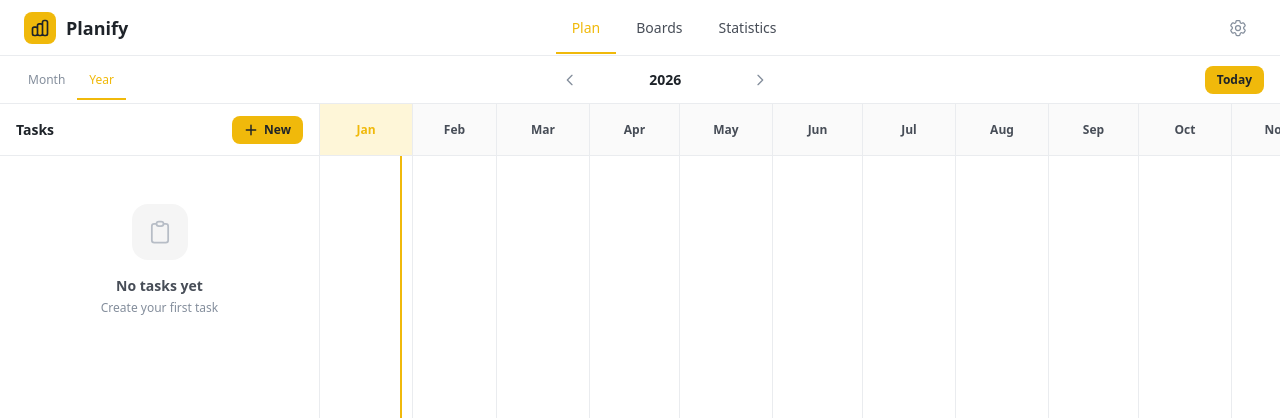
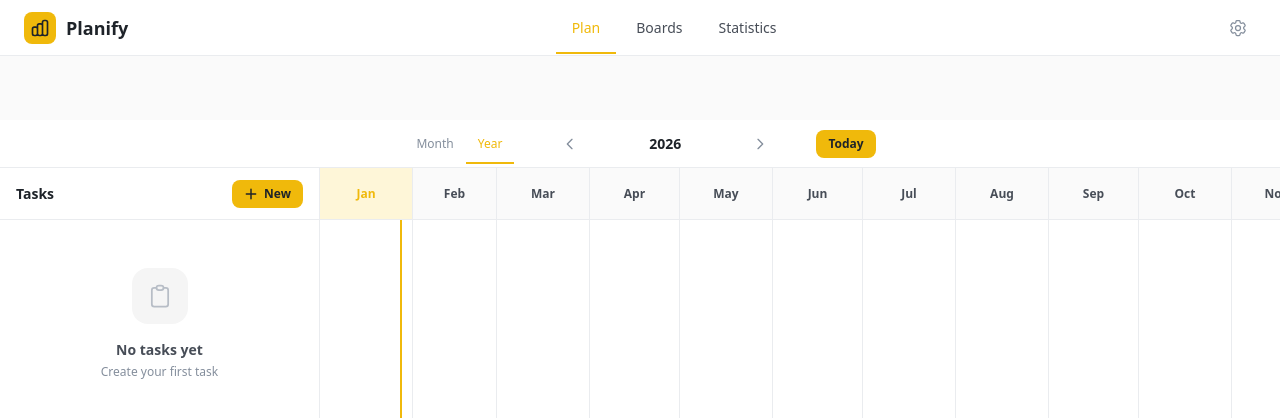
Before and after one commit to inputBrain/gantt-chart-web, a Next.js app: page / in a window 1280 px wide. Shown: the top 418 px of the page. Built offline with nearby package versions, Linux system fonts and the light colour scheme.

Commit message:
small styles fix

```diff
--- a/src/components/gantt/GanttHeader.tsx
+++ b/src/components/gantt/GanttHeader.tsx
@@ -12,7 +12,7 @@ export function GanttHeader() {
   };
 
   return (
-    <div className="flex h-12 items-center justify-between border-b border-border-primary bg-bg-primary px-4">
+    <div className="flex h-12 items-center justify-center space-x-10 mt-16  border-b border-border-primary bg-bg-primary px-4">
       {/* Left: View Mode with underline */}
       <div className="flex items-center">
         <button
--- a/src/components/gantt/GanttTimeline.tsx
+++ b/src/components/gantt/GanttTimeline.tsx
@@ -6,7 +6,7 @@ import { getTimelineConfig, isWeekend, isToday, getDaysInMonth, getTaskPosition
 import { GanttTaskBar } from './GanttTaskBar';
 import { GanttDependencyArrows } from './GanttDependencyArrows';
 
-const ROW_HEIGHT = 50;
+const ROW_HEIGHT = 57;
 const HEADER_HEIGHT = 52;
 
 export function GanttTimeline() {
```
